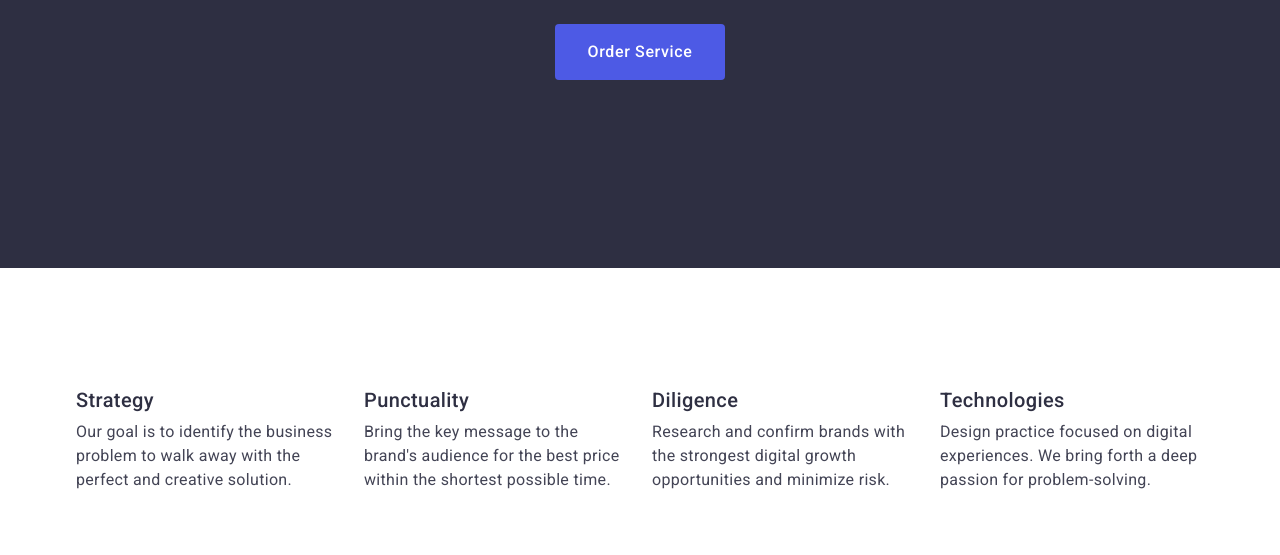
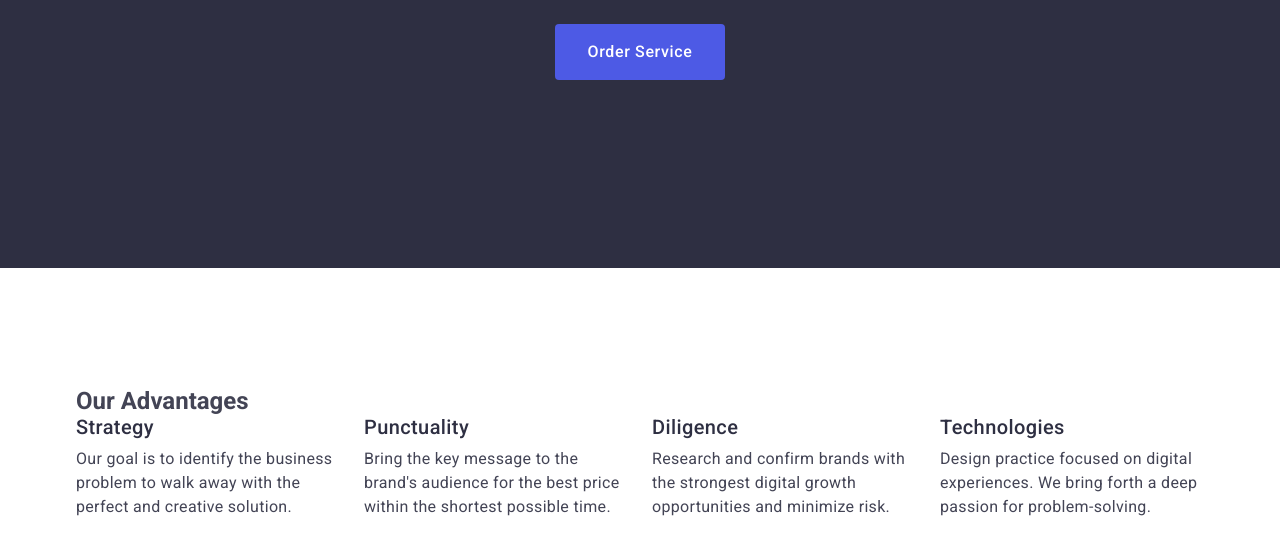
Before and after one commit to Julia-Shefner/goit-markup-hw-03, a plain HTML site: page index.html in a window 1280 px wide. Shown: the part 405-960 px from the top of the page. Drawn offline with nearby package versions, Linux system fonts and the light colour scheme.

Commit message:
code bag fixed

```diff
--- a/index.html
+++ b/index.html
@@ -70,7 +70,7 @@
       <!--Our-Advantages-->
       <section class="advantages section">
         <div class="container">
-          <h2 class="advantages-title visually-hidden""Our Advantages</h2>
+          <h2 class="advantages-title visually-hidden">Our Advantages</h2>
           <ul class="advantages-list">
             <li class="advantages-list-item">
               <h3 class="advantages-subtitle">Strategy</h3>
```
